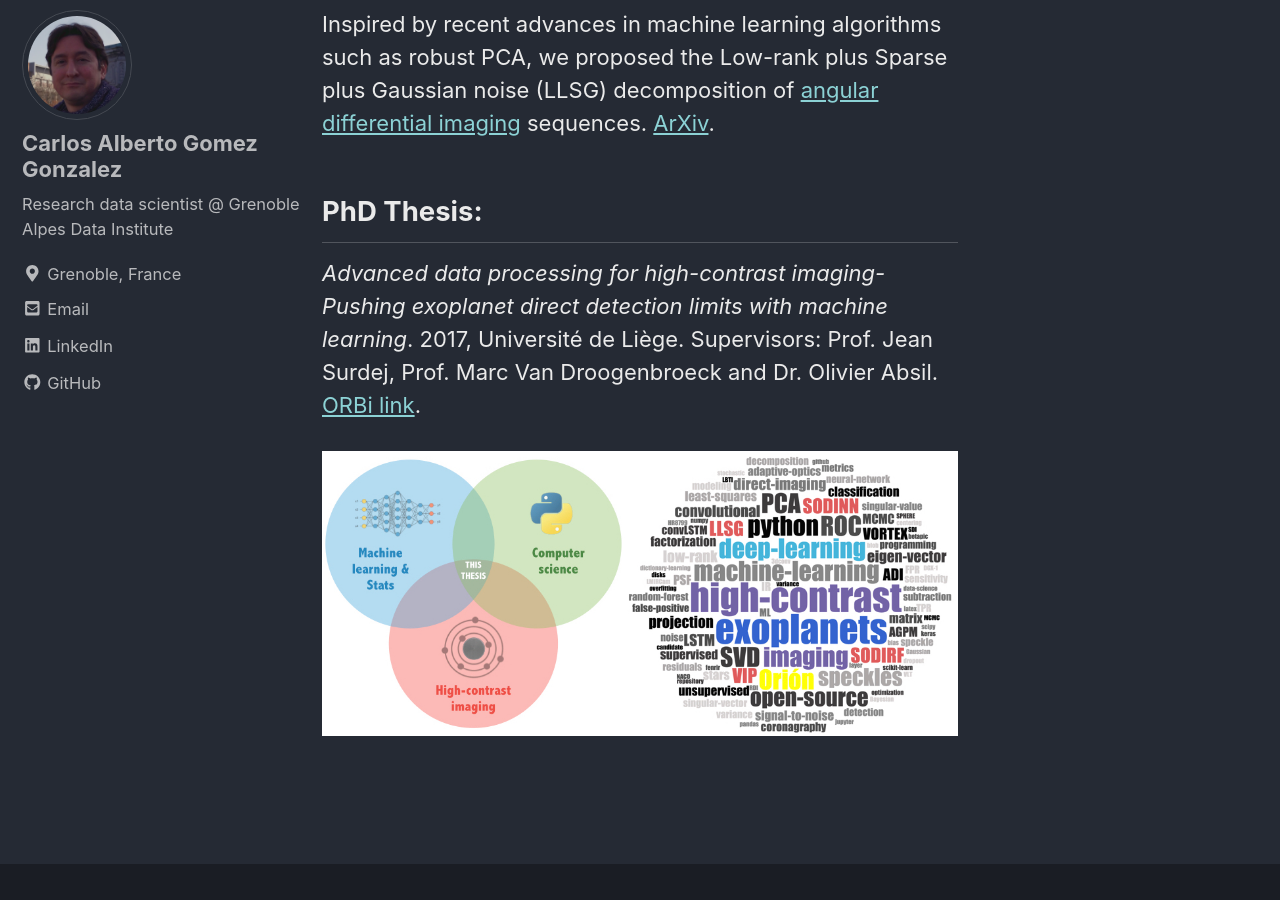
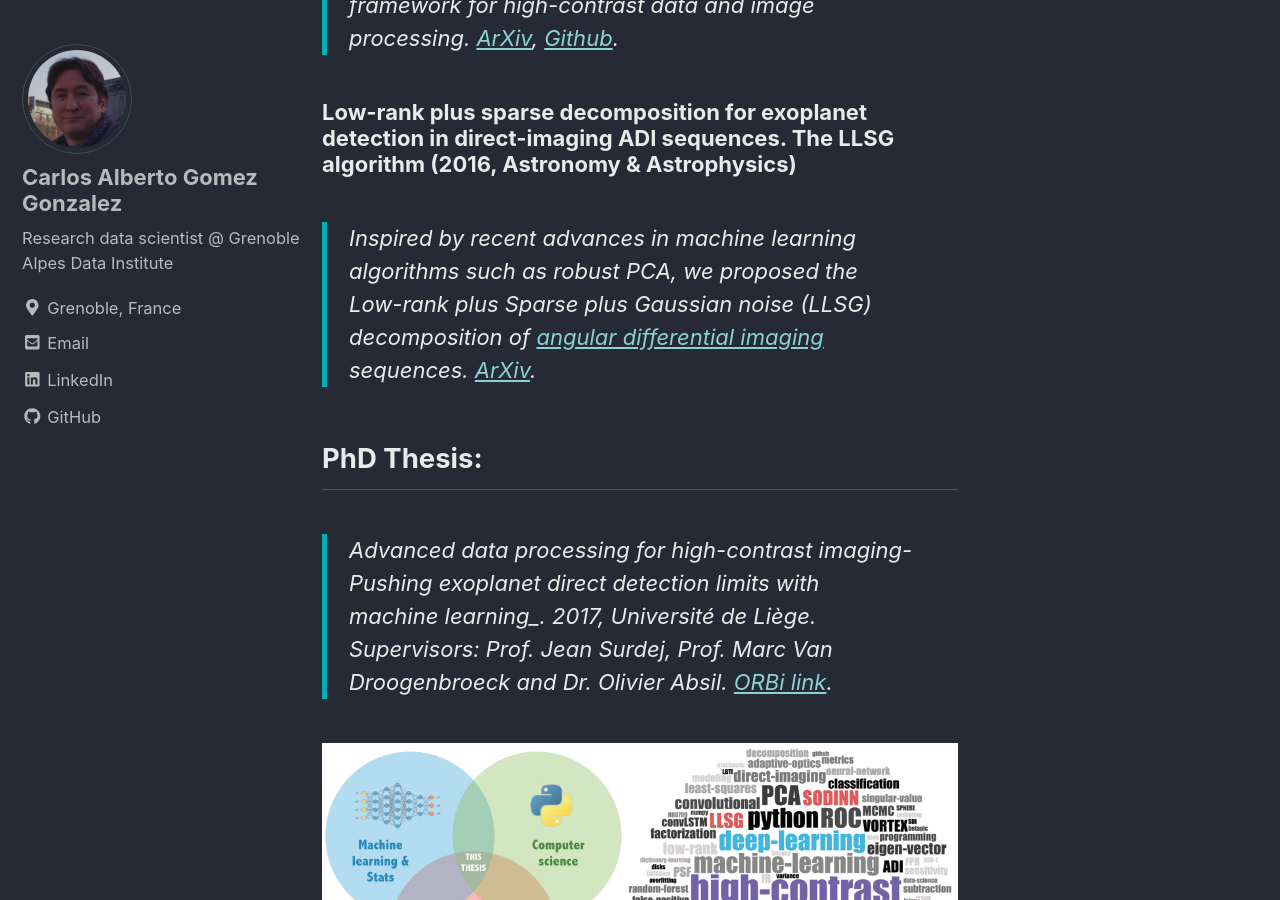
Before and after one commit to carlos-gg/carlos-gg.github.io, a Jekyll site: the page built from _pages/publications.md, in a window 1280 px wide and 900 px high, scrolled down 1821 px. Built offline with Jekyll 4.4.1, drawn with Linux system fonts in a browser that asks for light colours; nearby versions of some CDN libraries.

Commit message:
no message

```diff
--- a/_pages/publications.md
+++ b/_pages/publications.md
@@ -10,18 +10,18 @@
 ## Refereed 1st-author publications:
 
 ### Supervised detection of exoplanets (2017, Astronomy & Astrophysics)
-We reformulate the exoplanet detection task (for [angular differential imaging](https://vimeo.com/125547220) sequences) building on well-established machine learning techniques to take high-contrast imaing post-processing from an unsupervised to a supervised learning context. In this new framework, we presented algorithmic solutions using two different discriminative models: SODIRF (random forests) and SODINN (neural networks). The proposed supervised detection framework outperforms state-of-the-art techniques in the task of discriminating planet signal from speckles. For instance, SODINN improves the true positive rate by a factor ranging from ∼2 to ∼10 wrt. low-rank based approaches, working at the same false positive rate. [ArXiv](https://arxiv.org/abs/1712.02841).
+> We reformulate the exoplanet detection task (for [angular differential imaging](https://vimeo.com/125547220) sequences) building on well-established machine learning techniques to take high-contrast imaing post-processing from an unsupervised to a supervised learning context. In this new framework, we presented algorithmic solutions using two different discriminative models: SODIRF (random forests) and SODINN (neural networks). The proposed supervised detection framework outperforms state-of-the-art techniques in the task of discriminating planet signal from speckles. For instance, SODINN improves the true positive rate by a factor ranging from ∼2 to ∼10 wrt. low-rank based approaches, working at the same false positive rate. [ArXiv](https://arxiv.org/abs/1712.02841).
 
 ![SODINN framework](/assets/images/sodinn.png){:width="700px"}
 
 ### VIP: Vortex Image Processing Package for High-contrast Direct Imaging (2017, Astronomical Journal)
-The Vortex Image Processing (VIP) library is a python package dedicated to astronomical high-contrast imaging. It relies on the extensive python stack of scientific libraries and aims to provide a flexible framework for high-contrast data and image processing. [ArXiv](https://arxiv.org/abs/1705.06184), [Github](https://github.com/vortex-exoplanet/VIP).
+> The Vortex Image Processing (VIP) library is a python package dedicated to astronomical high-contrast imaging. It relies on the extensive python stack of scientific libraries and aims to provide a flexible framework for high-contrast data and image processing. [ArXiv](https://arxiv.org/abs/1705.06184), [Github](https://github.com/vortex-exoplanet/VIP).
 
 ### Low-rank plus sparse decomposition for exoplanet detection in direct-imaging ADI sequences. The LLSG algorithm (2016, Astronomy & Astrophysics)
-Inspired by recent advances in machine learning algorithms such as robust PCA, we proposed the Low-rank plus Sparse plus Gaussian noise (LLSG) decomposition of [angular differential imaging](https://vimeo.com/125547220) sequences. [ArXiv](https://arxiv.org/abs/1602.08381).
+> Inspired by recent advances in machine learning algorithms such as robust PCA, we proposed the Low-rank plus Sparse plus Gaussian noise (LLSG) decomposition of [angular differential imaging](https://vimeo.com/125547220) sequences. [ArXiv](https://arxiv.org/abs/1602.08381).
 
 
 ## PhD Thesis:
-_Advanced data processing for high-contrast imaging-Pushing exoplanet direct detection limits with machine learning_. 2017, Université de Liège. Supervisors: Prof. Jean Surdej, Prof. Marc Van Droogenbroeck and Dr. Olivier Absil. [ORBi link](http://orbi.ulg.ac.be/handle/2268/214337).
+> Advanced data processing for high-contrast imaging-Pushing exoplanet direct detection limits with machine learning_. 2017, Université de Liège. Supervisors: Prof. Jean Surdej, Prof. Marc Van Droogenbroeck and Dr. Olivier Absil. [ORBi link](http://orbi.ulg.ac.be/handle/2268/214337).
 
 ![Thesis](/assets/images/thesis.jpg){:width="700px"}
```
Also changed, not shown: _pages/talks.md (+6 -12 lines).
